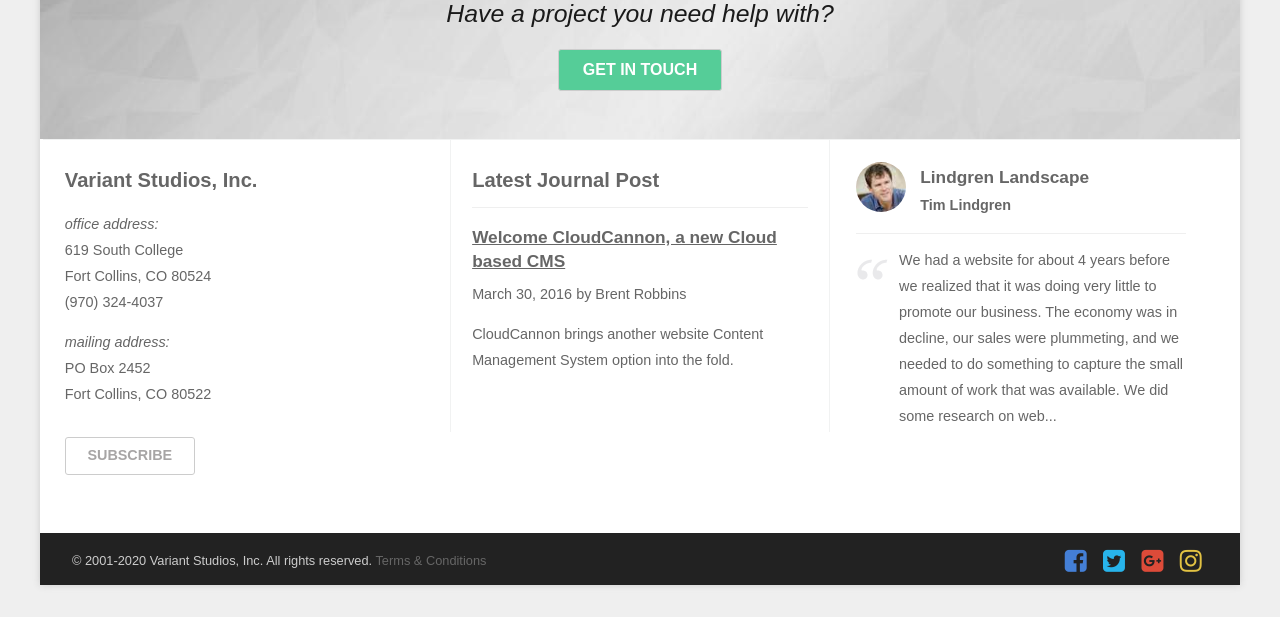
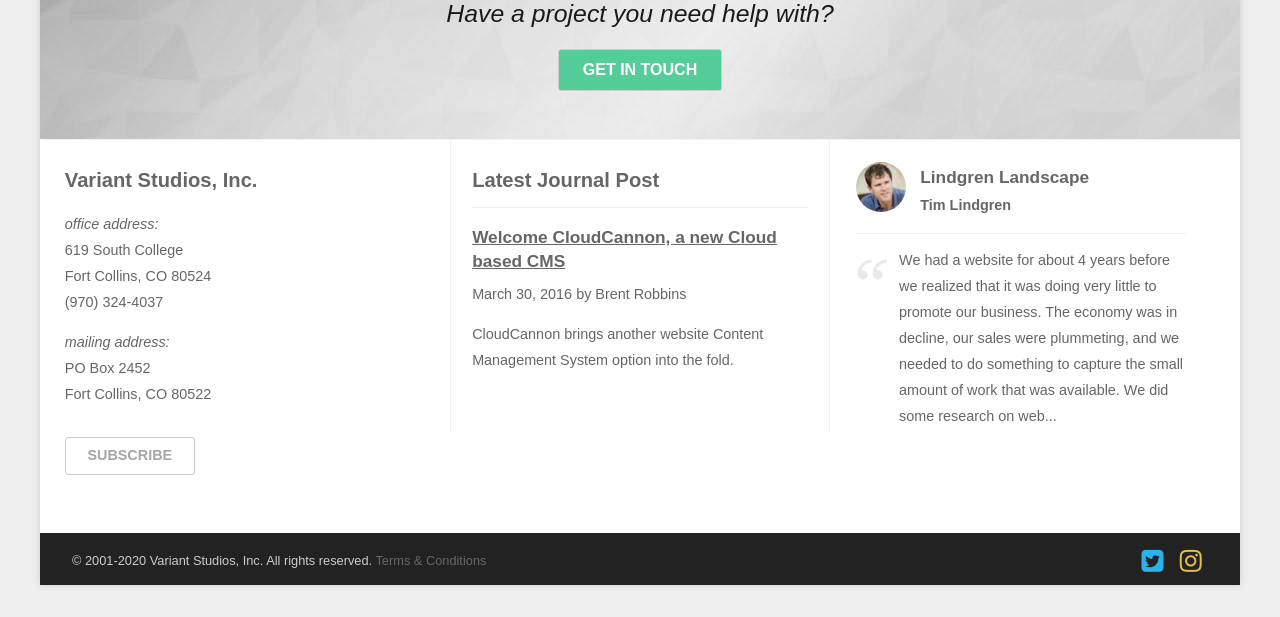
Before and after one commit to variantstudios/variantstudios.com, a Jekyll site: the page built from index.html, in a window 1280 px wide. Shown: the part 2099-2716 px from the top of the page. Built offline with Jekyll 4.4.1, drawn with Linux system fonts in a browser that asks for light colours; nearby versions of some CDN libraries; the list of posts is cut into pages by our own code.

Commit message:
Updated '_includes/footer.html' via CloudCannon

```diff
--- a/_includes/footer.html
+++ b/_includes/footer.html
@@ -18,15 +18,11 @@
 <footer class="bottom-footer clearfix">
   <div class="footer-left">&copy;  2001-{{ site.time | date: '%Y' }} Variant Studios, Inc. All rights reserved. <a href="/terms-conditions/">Terms &amp; Conditions</a></div>
   <div class="footer-right">
-      <a href="https://www.facebook.com/variantstudios" title="Variant Studios Facebook Feed" target="_blank">
-        <i class="fa fa-facebook-square"></i>
-      </a>
+
       <a href="https://twitter.com/variantstudios" title="Variant Studios Twitter Feed" target="_blank">
         <i class="fa fa-twitter-square"></i>
       </a>
-      <a href="https://plus.google.com/+Variantstudios" title="Variant Studios Google+" target="_blank">
-        <i class="fa fa-google-plus-square"></i>
-      </a>
+
       <a href="http://instagram.com/variantstudios" title="Variant Studios Instagram Feed" target="_blank">
         <i class="fa fa-instagram"></i>
       </a>
```
